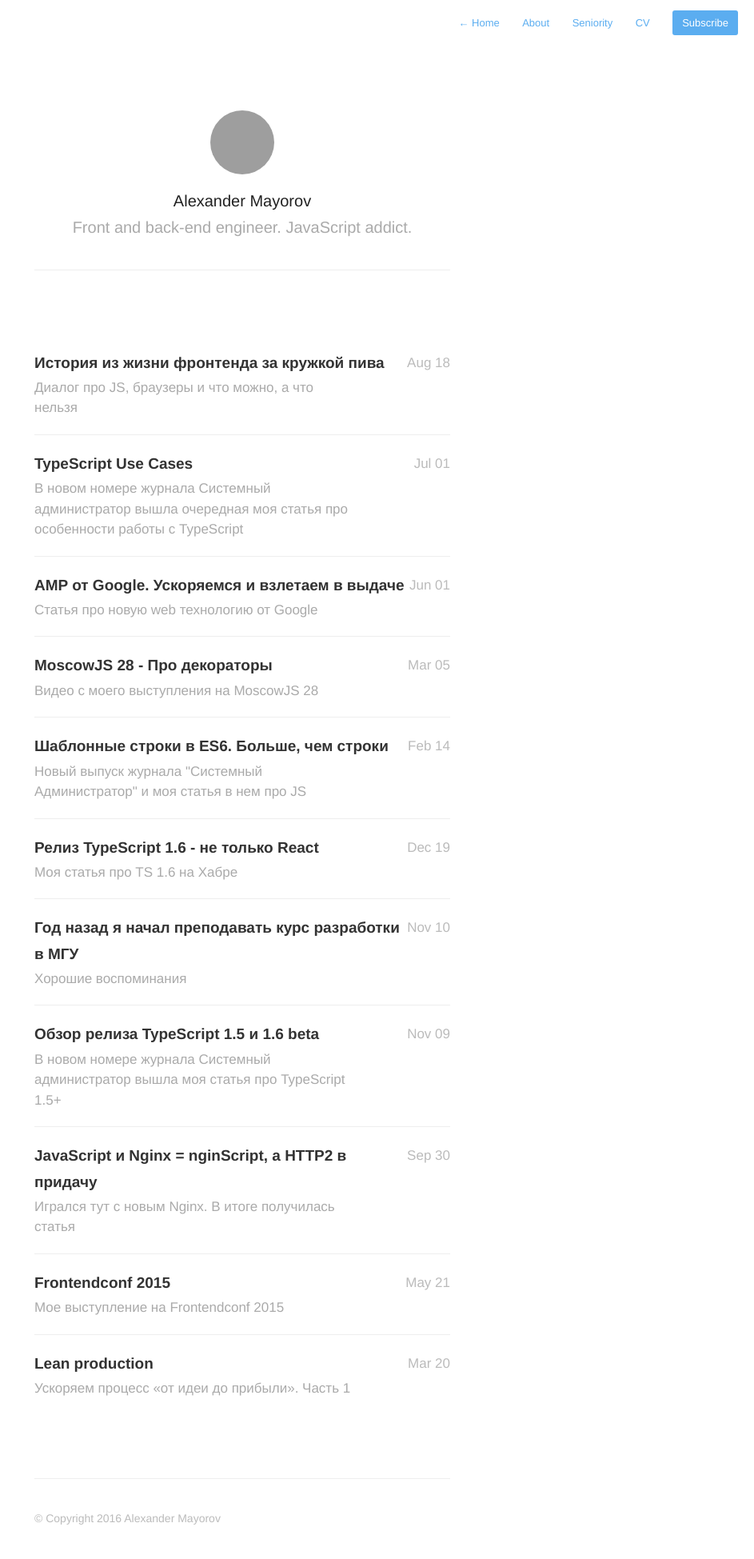
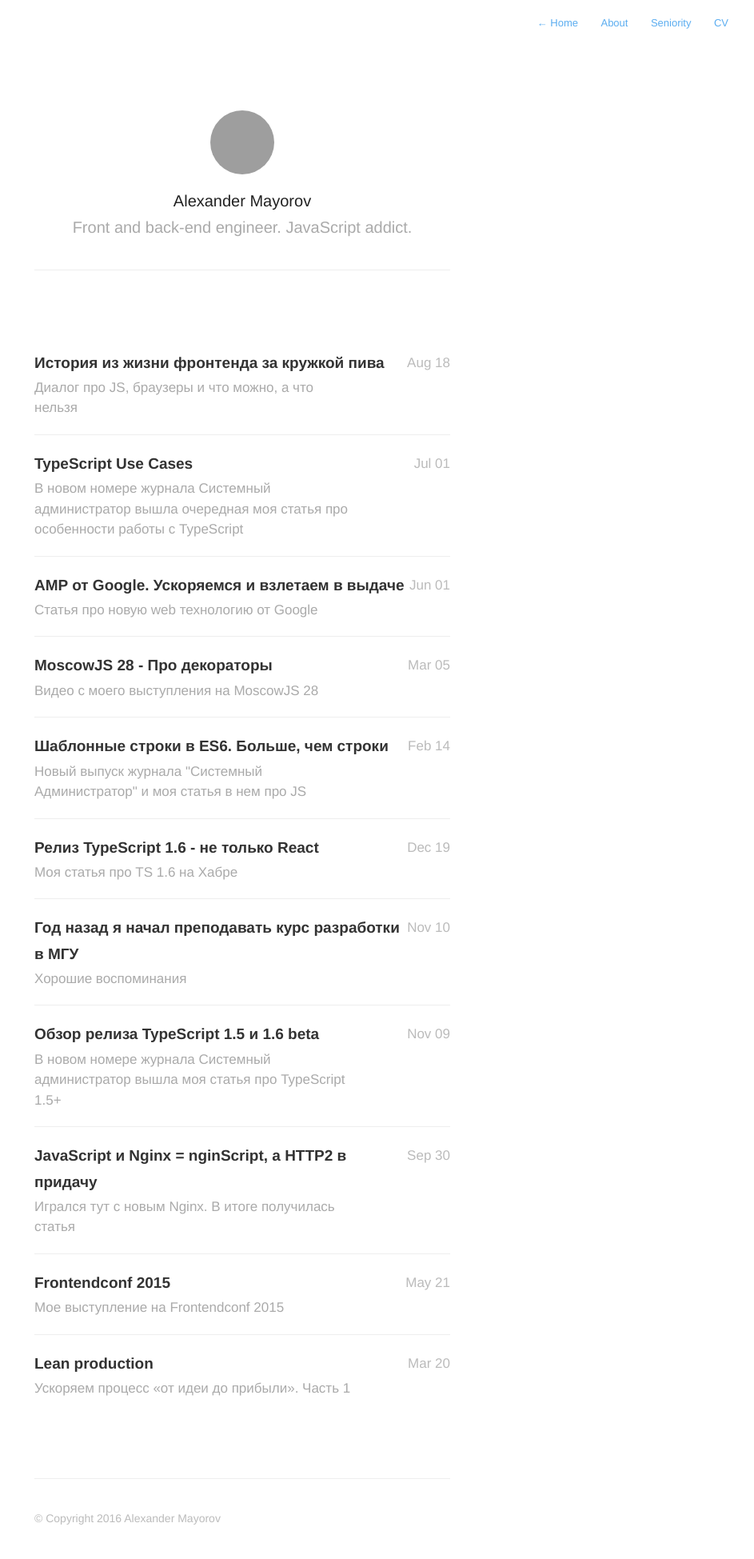
Before and after one commit to frontdevops/alexmayorov.github.io, a Jekyll site: the page built from index.html, in a window 1280 px wide. Shown: the whole page at 80% size, without its empty margins (337-1280 px from the left). Built offline with Jekyll 4.4.1, drawn with Linux system fonts in a browser that asks for light colours; nearby versions of some CDN libraries; Markdown is read by kramdown in place of the engine named in the settings; the list of posts is cut into pages by our own code; grey boxes are pictures that could not be loaded.

Commit message:
Update navigation.html

```diff
--- a/_includes/navigation.html
+++ b/_includes/navigation.html
@@ -8,11 +8,14 @@
             <a href="{{ site.baseurl }}about">About</a>
         {% endif %}
     {% endif %}
-    {% if page.url != "/seniority/" %}
+    {% if page.url != "/seniority/" && page.url == "/index.html" %}
         <a href="{{ site.baseurl }}seniority/">Seniority</a>
     {% endif %}
-    {% if page.url != "/cv/" %}
+    {% if page.url != "/cv/" && page.url == "/index.html" %}
         <a href="{{ site.baseurl }}vc/">CV</a>
     {% endif %}
-    <a class="cta" href="{{ site.baseurl }}feed.xml">Subscribe</a>
+    {% if page.url == "/index.html" %}
+        <a href="{{ site.baseurl }}feed.xml">RSS</a>
+        <a class="cta" href="{{ site.baseurl }}feed.xml">Subscribe</a>
+    {% endif %}
 </nav>
```
